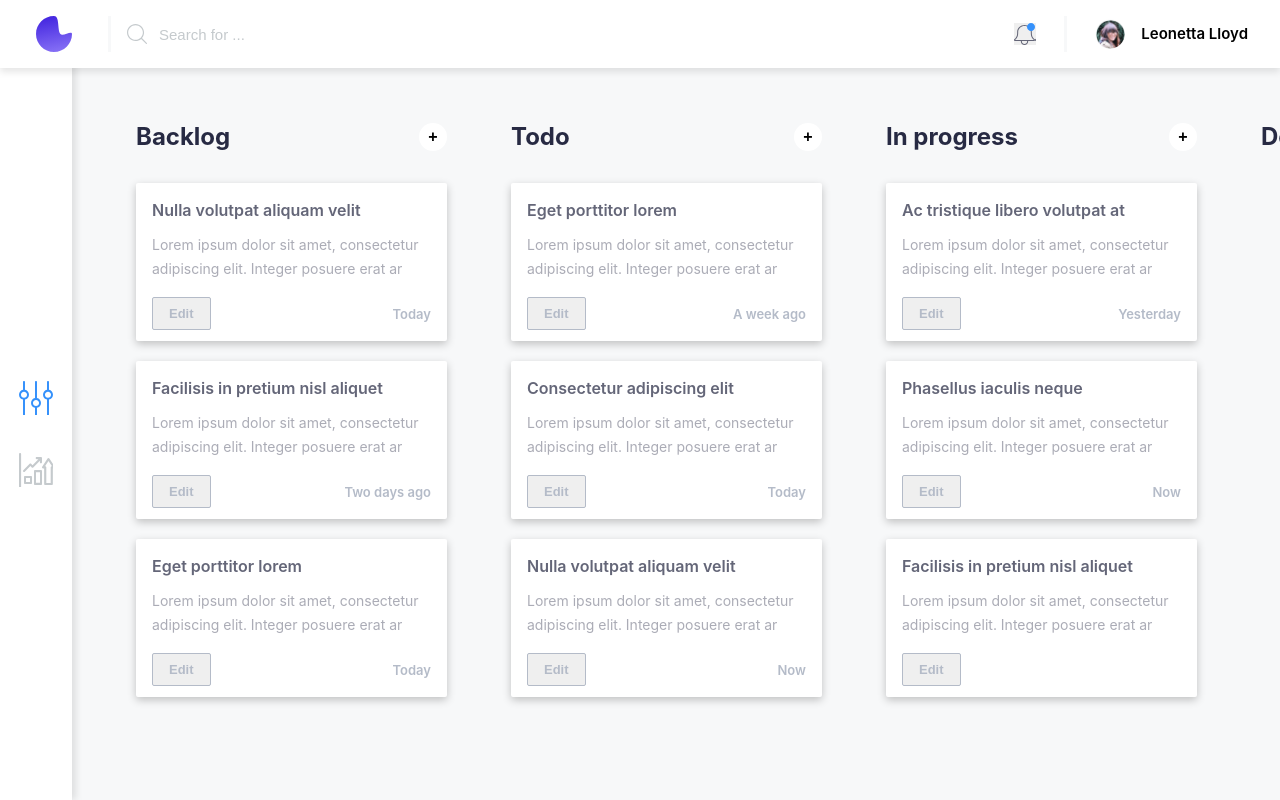
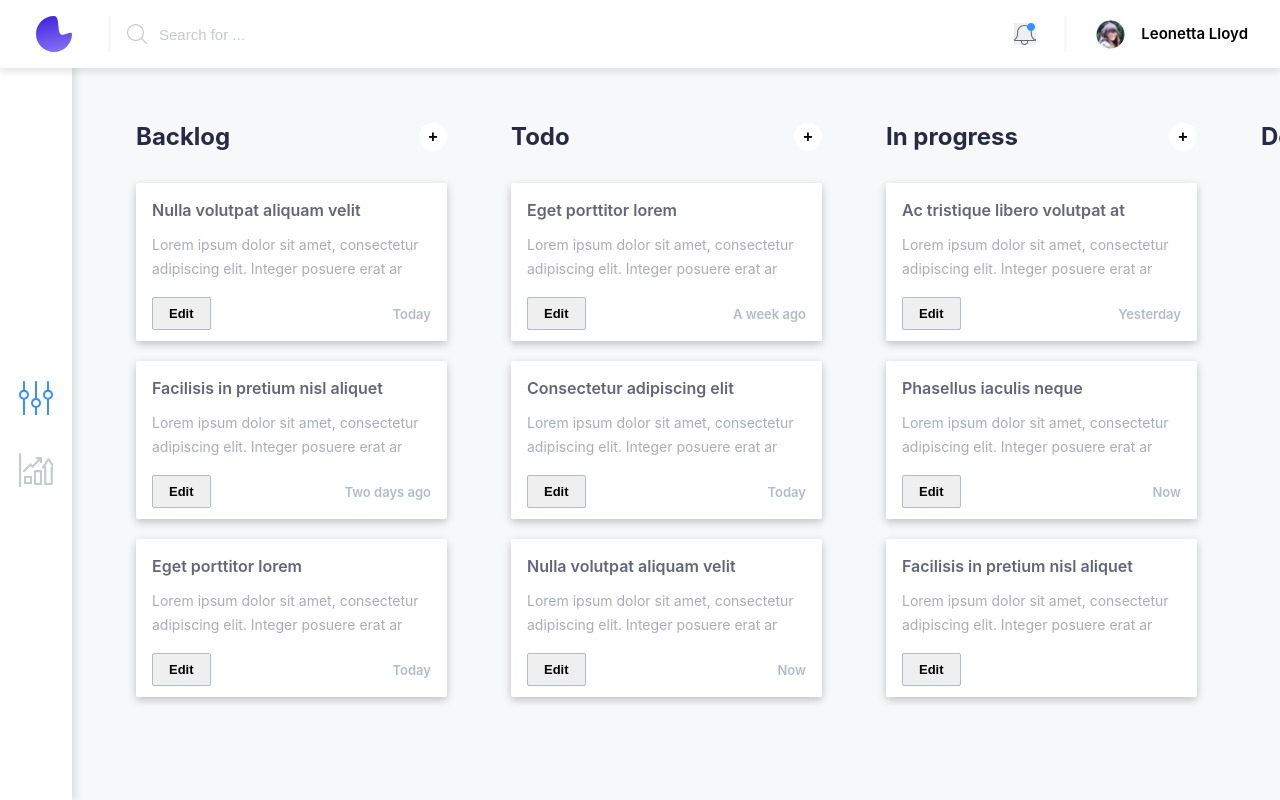
Before and after one commit to kohgpat/kanban-app, a React (Create React App) app: page / in a window 1280 px wide. Built offline with nearby package versions, Linux system fonts and the light colour scheme.

Commit message:
Set EditToggle color to #000

```diff
--- a/src/components/Item/styles.js
+++ b/src/components/Item/styles.js
@@ -35,14 +35,13 @@ export const Meta = styled.div`
 export const EditToggle = styled.button.attrs({ type: "button" })`
   border: 1px solid #b4bbc8;
   border-radius: 2px;
-  color: #b4bbc8;
+  color: #000;
   font-size: 13px;
   font-weight: 600;
   padding: 0.5rem 1rem;
 
   &:hover,
   &:focus {
-    color: #000;
     border-color: #3B93F8;
   }
 
```
